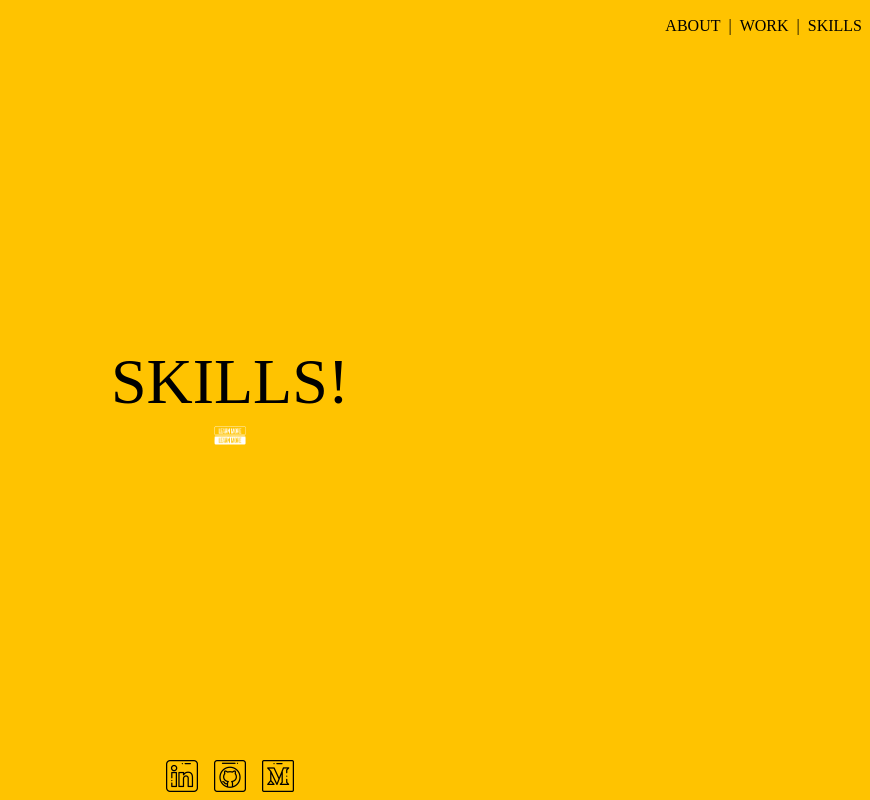
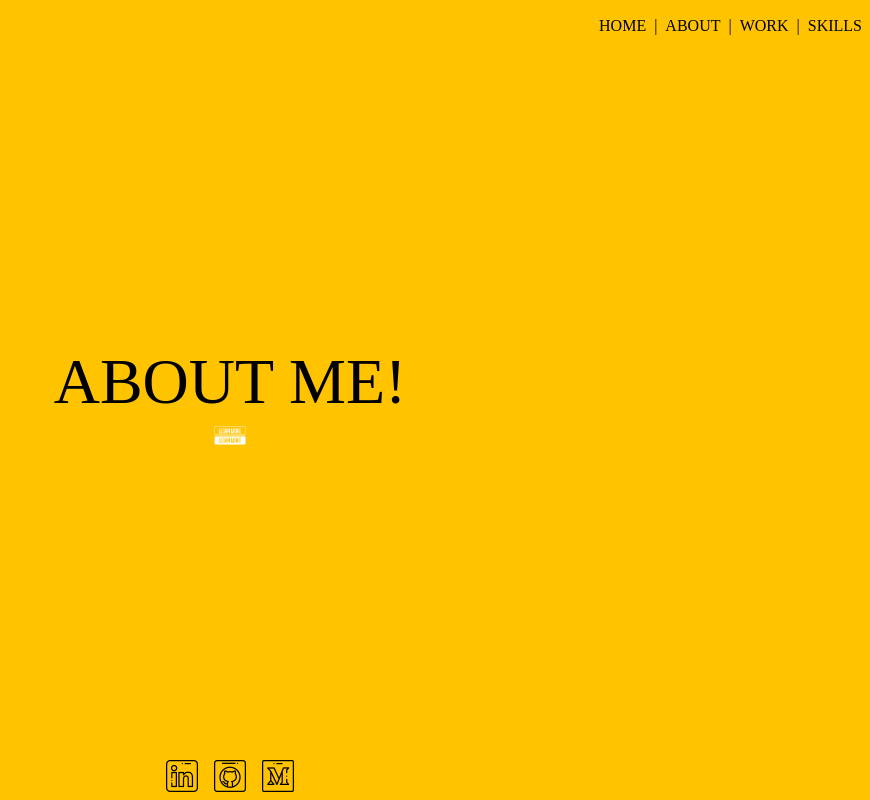
Before and after one commit to yuhaocooper/Personal-Website, a React (Create React App) app in the folder Client/: page / in a window 1280 px wide. Shown: the whole page, without its empty margins (410-1280 px from the left). Built offline with nearby package versions, Linux system fonts and the light colour scheme.

Commit message:
add / back to navbar

```diff
--- a/Client/src/Components/Navbar.js
+++ b/Client/src/Components/Navbar.js
@@ -5,6 +5,7 @@ function Header(props){
   return (
     <header>
       <nav className="header" style={{visibility: props.visibility}}>
+        <Link to="/">HOME</Link>|
         <Link to="/about">ABOUT</Link>|
         <Link to="/work">WORK</Link>|
         <Link to="/skills">SKILLS</Link>
```
